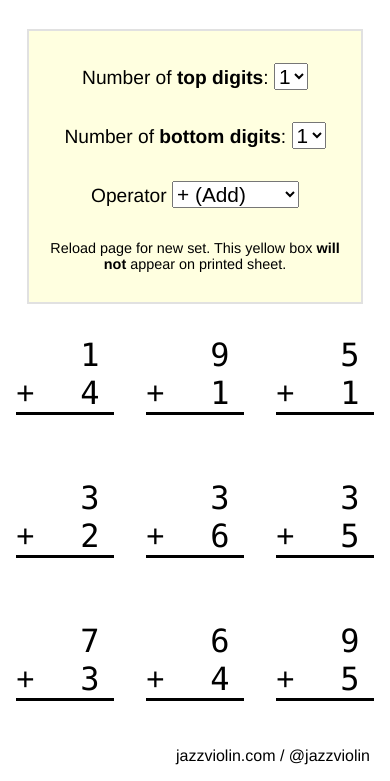
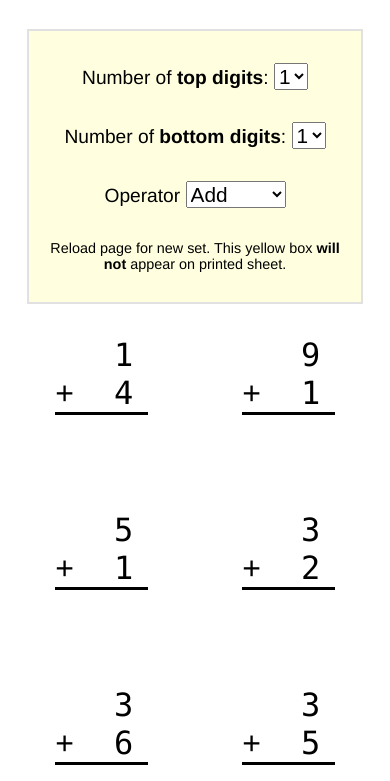
Before and after one commit to bobagit/simple-math-worksheet-generator, a plain HTML site: page index.html in a window 390 px wide. Shown: the part 63-844 px from the top of the page. Drawn offline with Linux system fonts and the light colour scheme.

Commit message:
Updated HTML entities, more CSS

```diff
--- a/index.html
+++ b/index.html
@@ -35,9 +35,9 @@
     <div class="options">
     <label for="operator-type">Operator</label>
     <select name="operator-type" class="operator-type">
-      <option value="+">+  (Add)</option>
-      <option value="-">-  (Subtract)</option>
-      <option value="x">x  (Mutliply)</option>
+      <option value="&#x2b">Add</option>
+      <option value="&#x2212">Subtract</option>
+      <option value="&#x2715">Mutliply</option>
     </select>
     </div>
 
--- a/js/main.js
+++ b/js/main.js
@@ -33,7 +33,7 @@ function generateNumber(digits) {
 // TODO make ability to generate specifed range of numbers
 // TODO create grade levels, which increases complexity
 
-function buildCard(numCards=9, whichOperator=operatorType.value, topVal=digitsTop.value, bottomVal=digitsBottom.value) {
+function buildCard(numCards=12, whichOperator=operatorType.value, topVal=digitsTop.value, bottomVal=digitsBottom.value) {
   for (let index = 0; index < numCards; index++) {
     // a card
     let card = document.createElement('div')
--- a/styles/style.sass
+++ b/styles/style.sass
@@ -34,11 +34,11 @@ form
 
 #card-container
   display: grid
-  grid-template-columns: auto auto auto
+  grid-template-columns: auto auto auto auto
   grid-column-gap: 4rem
   grid-row-gap: 10rem
   margin: 0 auto
-  font-size: 3rem
+  font-size: 2rem
   max-width: 900px
   .card
     display: flex
@@ -60,8 +60,12 @@ form
         letter-spacing: 0.9rem
     .answer
       border-top: 4px solid black
+footer
+  position: none
+  padding: 7rem 2rem 1rem
+  text-align: center
 
-@media (max-width: 600px)
+@media (max-width: 900px)
   header
     h1
       padding-top: 1rem
@@ -86,15 +90,16 @@ form
       text-align: center
   #card-container
     display: grid
-    grid-template-columns: auto auto auto
-    grid-column-gap: 2rem
-    grid-row-gap: 4rem
+    grid-template-columns: auto auto
+    grid-column-gap: 1rem
+    grid-row-gap: 6rem
     margin: 0 auto
     font-size: 2rem
     padding: 1rem
     .card
       display: flex
       flex-direction: column
+      margin: 0 auto
       .top
         display: flex
         flex-direction: row
@@ -112,21 +117,17 @@ form
           letter-spacing: 0.9rem
       .answer
         border-top: 3px solid black
-  footer
-    position: absolute
-    bottom: 0
-    right: 20px
 
 @media print
   header
     margin-bottom: 4rem
   #card-container
     display: grid
-    grid-template-columns: auto auto auto
-    grid-column-gap: 5rem
-    grid-row-gap: 10rem
+    grid-template-columns: auto auto auto auto
+    grid-column-gap: 4rem
+    grid-row-gap: 14rem
     margin: 0 auto
-    font-size: 3rem
+    font-size: 2rem
     max-width: 900px
     .card
       display: flex
```
Also changed, not shown: styles/style.css, 1 other file.
